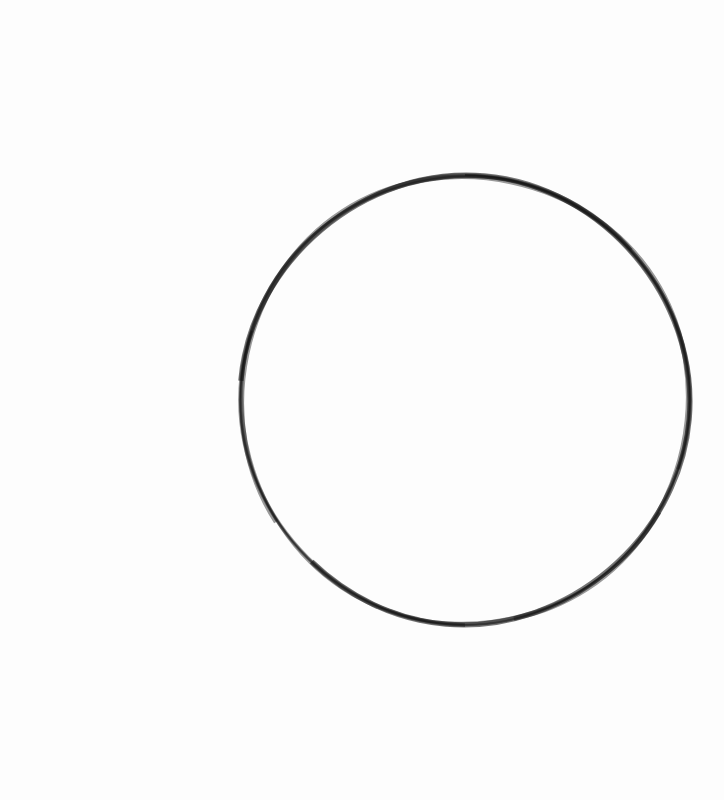
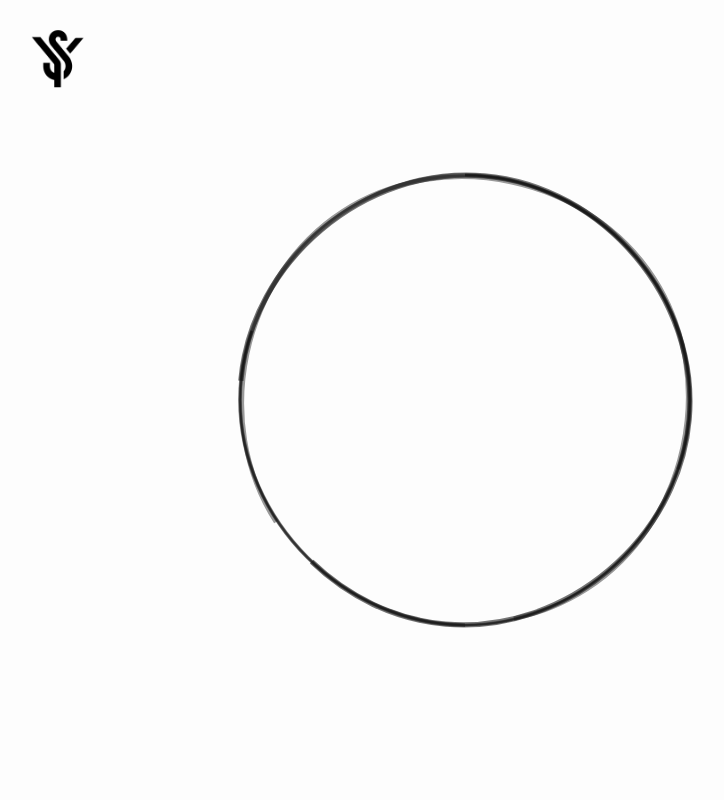
Before and after one commit to UnKami/YS, a React (Vite) app: page / in a window 1280 px wide. Shown: the top 800 px of the page, without its empty margins (175-899 px from the left). Built offline with nearby package versions, Linux system fonts and the light colour scheme.

Commit message:
Adjust logo spin duration and slow down layout handoff

```diff
--- a/src/App.jsx
+++ b/src/App.jsx
@@ -25,7 +25,7 @@ function App() {
 
   useEffect(() => {
     // Reveal content after the dramatic intro
-    const timer = setTimeout(() => setShowContent(true), 4000);
+    const timer = setTimeout(() => setShowContent(true), 5000);
     return () => clearTimeout(timer);
   }, []);
 
@@ -69,12 +69,12 @@ function App() {
                 {/* White Logo (Initial) */}
                 <motion.div
                   initial={{ opacity: 0, scale: 0.8, rotateY: 0 }}
-                  animate={{ opacity: [1, 1, 0], scale: 1, rotateY: 1080 }}
+                  animate={{ opacity: [1, 1, 0], scale: 1, rotateY: 1080 }} // 3 spins
                   transition={{
-                    duration: 4,
+                    duration: 5,
                     times: [0, 0.8, 1],
                     delay: 0.5,
-                    rotateY: { duration: 2, delay: 3.5, ease: "easeInOut" }
+                    rotateY: { duration: 3.5, delay: 2.0, ease: "easeInOut" }
                   }}
                   style={{ width: '100%', height: '100%', position: 'absolute' }}
                 >
@@ -85,13 +85,13 @@ function App() {
                 <motion.div
                   layoutId="main-logo-container"
                   initial={{ opacity: 0, rotateY: 0 }}
-                  animate={{ opacity: 1, rotateY: 1080 }}
+                  animate={{ opacity: 1, rotateY: 1080 }} // 3 spins
                   transition={{
-                    opacity: { duration: 0.5, delay: 3.2 },
-                    rotateY: { duration: 2, delay: 3.5, ease: "easeInOut" }
+                    opacity: { duration: 0.5, delay: 2.5 },
+                    rotateY: { duration: 3.5, delay: 2.0, ease: "easeInOut" }
                   }}
                   onAnimationComplete={() => {
-                    setTimeout(() => setIntroFinished(true), 200);
+                    setTimeout(() => setIntroFinished(true), 400); // slight pause before flying off
                   }}
                   style={{ width: '100%', height: '100%', position: 'absolute' }}
                 >
@@ -112,7 +112,11 @@ function App() {
               animate={{ opacity: 1, y: 0 }}
               transition={{ delay: 0.5, duration: 1 }}
             >
-              <motion.div layoutId="main-logo-container" style={{ height: 40, width: 40 }}>
+              <motion.div
+                layoutId="main-logo-container"
+                style={{ height: 40, width: 40 }}
+                transition={{ layout: { duration: 1.5, ease: [0.16, 1, 0.3, 1] } }}
+              >
                 <img src={logo} alt="YS Logo" className="logo" style={{ width: '100%', height: '100%', objectFit: 'contain' }} />
               </motion.div>
               <button className="btn">Get in Touch</button>
```
